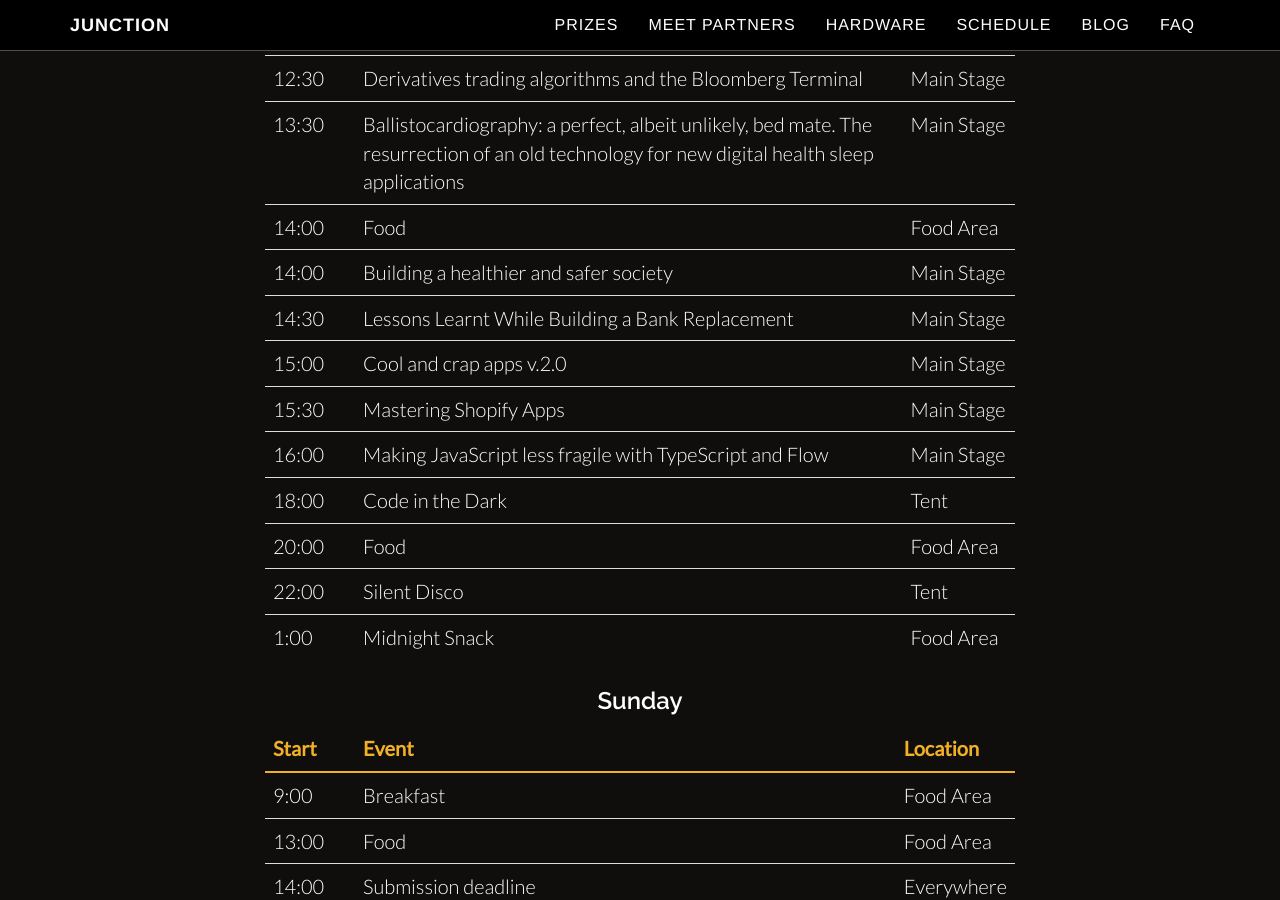
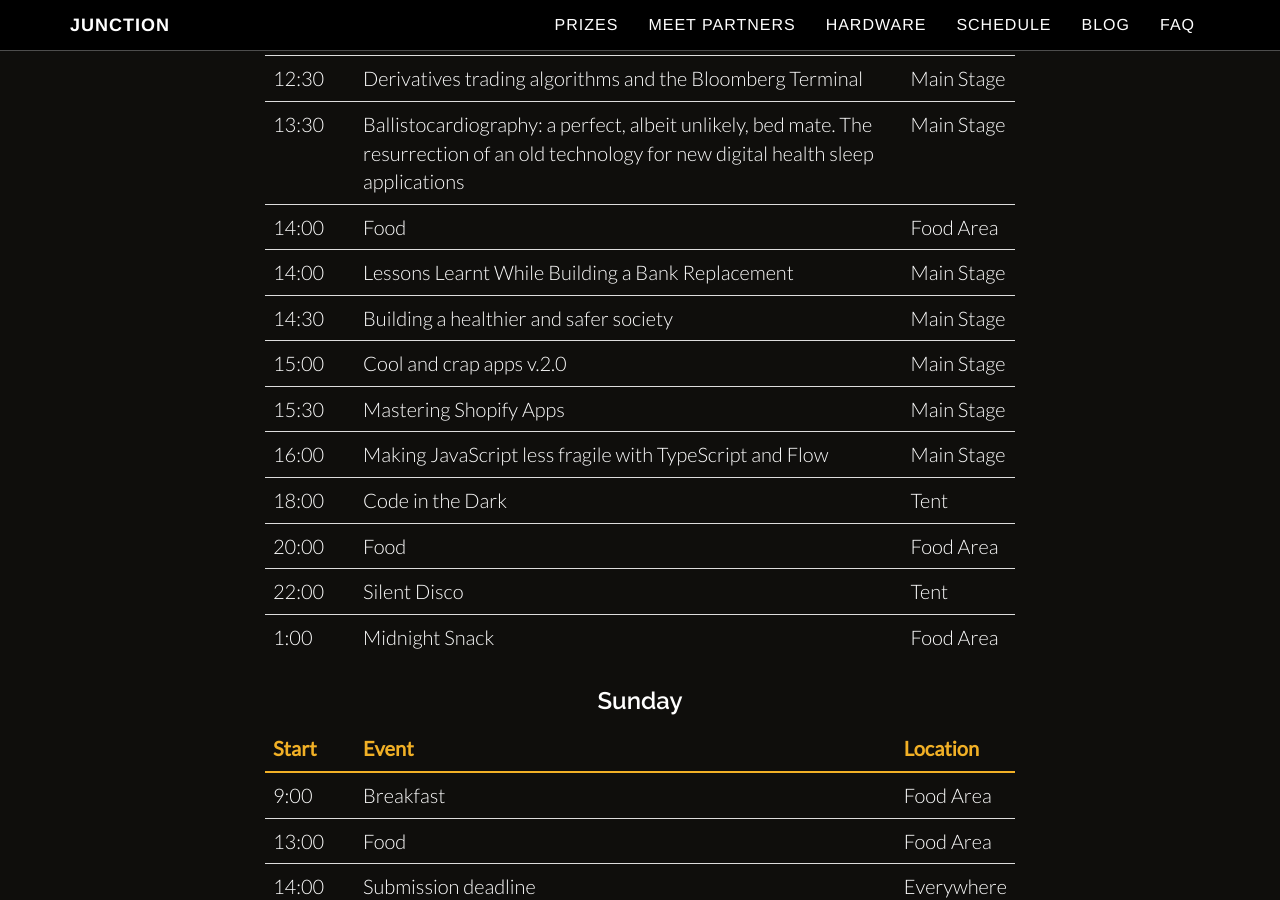
Before and after one commit to junctionasia/junctionasia.github.io, a Jekyll site: the page built from schedule.html, in a window 1280 px wide and 900 px high, scrolled down 1614 px. Built offline with Jekyll 4.4.1, drawn with Linux system fonts in a browser that asks for light colours; nearby versions of some CDN libraries.

Commit message:
Move if to 14:30

```diff
--- a/schedule.html
+++ b/schedule.html
@@ -52,8 +52,8 @@
                         <tr><td>12:30</td><td>Derivatives trading algorithms and the Bloomberg Terminal</td><td>Main Stage</td></tr>
                         <tr><td>13:30</td><td>Ballistocardiography: a perfect, albeit unlikely, bed mate. The resurrection of an old technology for new digital health sleep applications</td><td>Main Stage</td></tr>
                         <tr><td>14:00</td><td>Food</td><td>Food Area</td></tr>
-                        <tr><td>14:00</td><td>Building a healthier and safer society</td><td>Main Stage</td></tr>
-                        <tr><td>14:30</td><td>Lessons Learnt While Building a Bank Replacement</td><td>Main Stage</td></tr>
+                        <tr><td>14:00</td><td>Lessons Learnt While Building a Bank Replacement</td><td>Main Stage</td></tr>
+                        <tr><td>14:30</td><td>Building a healthier and safer society</td><td>Main Stage</td></tr>
                         <tr><td>15:00</td><td>Cool and crap apps v.2.0</td><td>Main Stage</td></tr>
 						<tr><td>15:30</td><td>Mastering Shopify Apps</td><td>Main Stage</td></tr>
                         <tr><td>16:00</td><td>Making JavaScript less fragile with TypeScript and Flow</td><td>Main Stage</td></tr>
```
